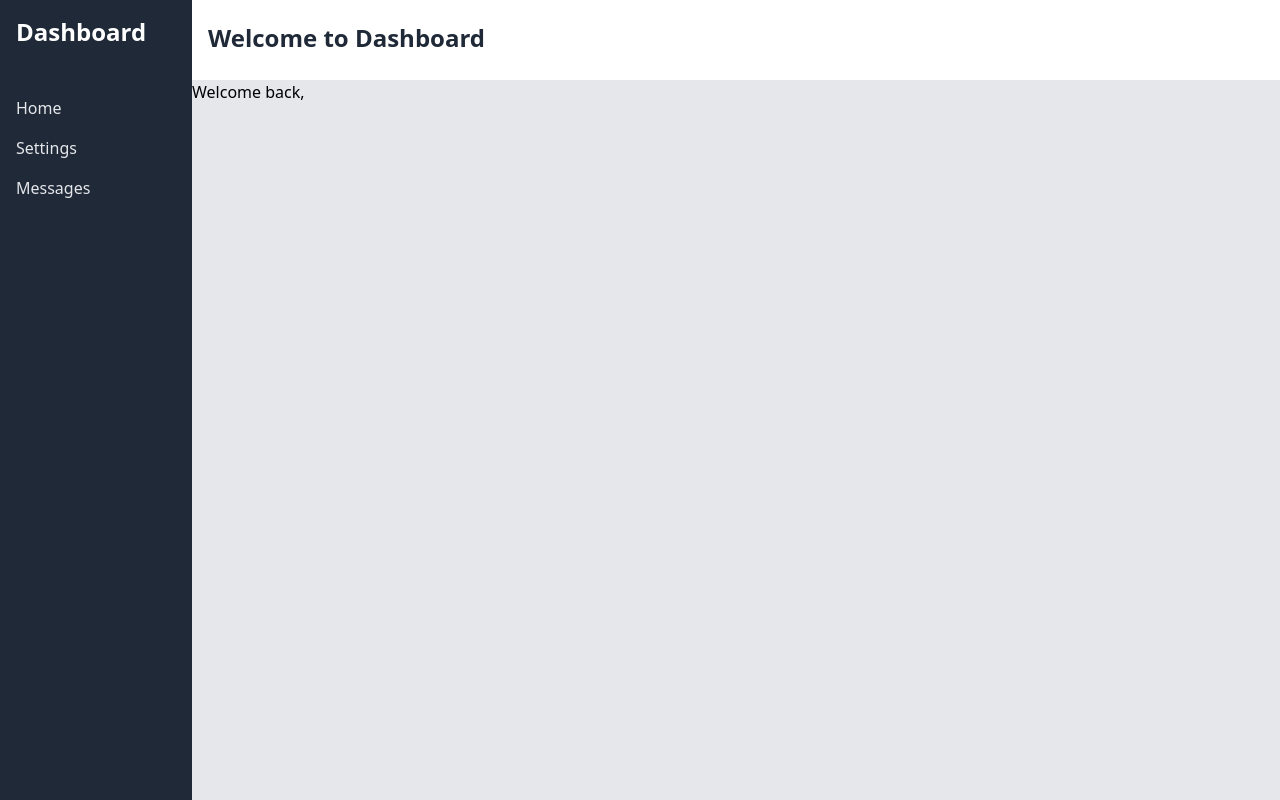
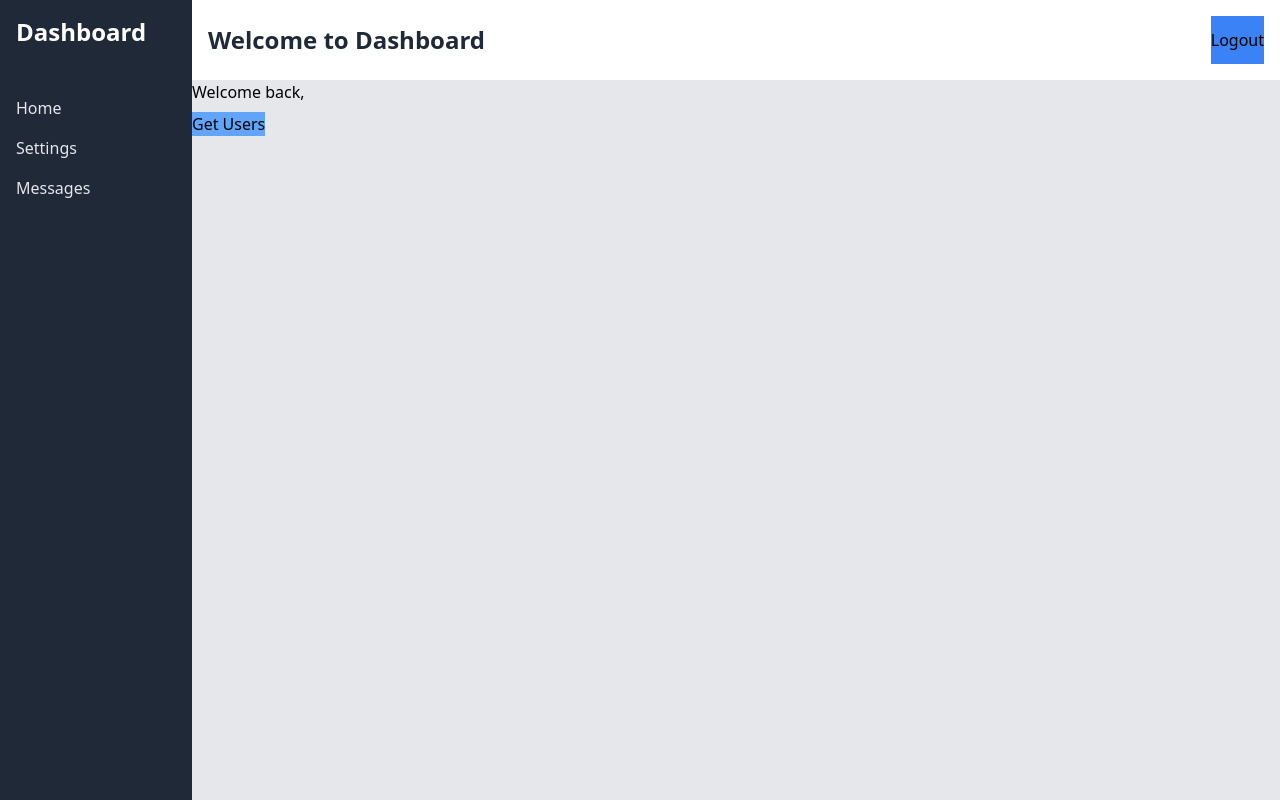
Before and after one commit to vinwithin/e-approve, a React (Create React App) app in the folder frontend/: page / in a window 1280 px wide. Built offline with nearby package versions, Linux system fonts and the light colour scheme; no server answers.

Commit message:
feat: verify token

```diff
--- a/frontend/src/component/dashboard.js
+++ b/frontend/src/component/dashboard.js
@@ -3,31 +3,80 @@ import { jwtDecode } from "jwt-decode";
 import axios from "axios";
 import { useNavigate } from "react-router-dom";
 
-
 const Dashboard = () => {
   const [isSidebarOpen, setIsSidebarOpen] = useState(false);
-  const [name, setName] = useState('');
-  const [token, setToken] = useState('');
+  const [name, setName] = useState("");
+  const [token, setToken] = useState("");
+  const [expired, setExpired] = useState("");
+  const navigate = useNavigate();
 
   useEffect(() => {
     refreshToken();
-  },[]);
-  const refreshToken = async() => {
-    const response = await axios.get('http://localhost:8000/token');
+  }, []);
+  const refreshToken = async () => {
+    try {
+      const response = await axios.get("http://localhost:8000/token");
       setToken(response.data.accessToken);
       const decode = jwtDecode(response.data.accessToken);
       setName(decode.name);
+      setExpired(decode.exp);
+    } catch (error) {
+      if (error.response) {
+        navigate("/login");
+      }
+    }
+  };
+
+  const axiosJWT = axios.create();
+  axiosJWT.interceptors.request.use(
+    async (config) => {
+      const currendDate = new Date();
+      if (expired * 1000 < currendDate.getTime()) {
+        const response = await axios.get("http://localhost:8000/token");
+        config.headers.Authorization = `Bearer ${response.data.accessToken}`;
+        setToken(response.data.accessToken);
+        const decode = jwtDecode(response.data.accessToken);
+        setName(decode.name);
+        setExpired(decode.exp);
+      }
+      return config;
+    },
+    (error) => {
+      return Promise.reject(error);
+    }
+  );
+
+  const getUsers = async () => {
+    const response = await axios.get("http://localhost:8000/users", {
+      headers: {
+        Authorization: `Bearer ${token}`,
+      },
+    });
+    console.log(response.data);
+  };
+
+  const logout = async() => {
+    try{
+      await axios.delete("http://localhost:8000/logout");
+      navigate( "/login");
+    }catch(error){
+      console.log(error);
+    }
   }
   const toggleSidebar = () => {
     setIsSidebarOpen(!isSidebarOpen);
   };
 
+
   return (
     <div className="flex flex-row lg:flex-row h-screen">
       {/* Sidebar */}
-      <div className={`bg-gray-800 w-48 lg:block  ${isSidebarOpen ? "block" : "hidden "} `}>
+      <div
+        className={`bg-gray-800 w-48 lg:block  ${
+          isSidebarOpen ? "block" : "hidden "
+        } `}
+      >
         <div className="p-4">
-
           <h1 className="text-white text-2xl font-semibold">Dashboard</h1>
         </div>
         <nav className="mt-6">
@@ -54,8 +103,9 @@ const Dashboard = () => {
 
       {/* Main Content */}
       <div className="flex-1 bg-gray-200">
-        <nav className="bg-white h-20">
-          <div className="p-4 flex flex-row">
+        <nav className="flex bg-white h-20">
+          <div className="p-4 flex flex-row justify-between w-full">
+            <div className="flex items-center">
               <button
                 className="block lg:hidden text-black py-1  rounded-md mb-4"
                 onClick={toggleSidebar}
@@ -74,19 +124,26 @@ const Dashboard = () => {
                     d="M4 6h16M4 12h16m-7 6h7"
                   ></path>
                 </svg>
-
               </button>
-            <h1 className="text-gray-800 lg:text-2xl py-1.5 font-semibold">
+              <h1 className="text-gray-800 lg:text-2xl py-1.5 font-semibold justify-start">
                 Welcome to Dashboard
               </h1>
             </div>
+            <div className="bg-blue-500 flex items-center ">
+              <button onClick={logout} className="justify-end">Logout</button>
+            </div>
+          </div>
         </nav>
+
         <h1>Welcome back, {name}</h1>
+        <div>
+          <button onClick={getUsers} className="mt-2 bg-blue-400">
+            Get Users
+          </button>
         </div>
-
       </div>
-
+    </div>
   );
 };
 
-export default  Dashboard ;
+export default Dashboard;
```
Also changed, not shown: 1 other file (tests, documents, lock files or other folders). Lines whose indentation alone changed are shown as unchanged.
